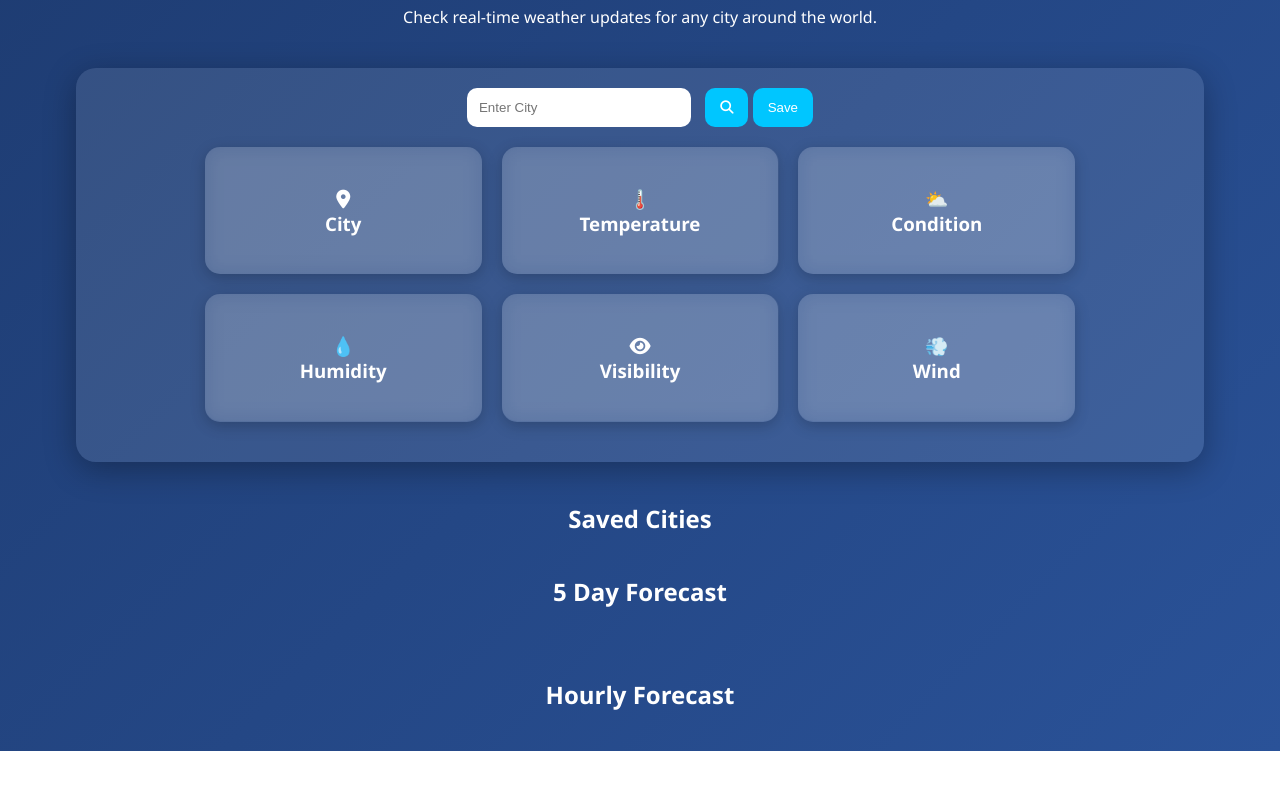
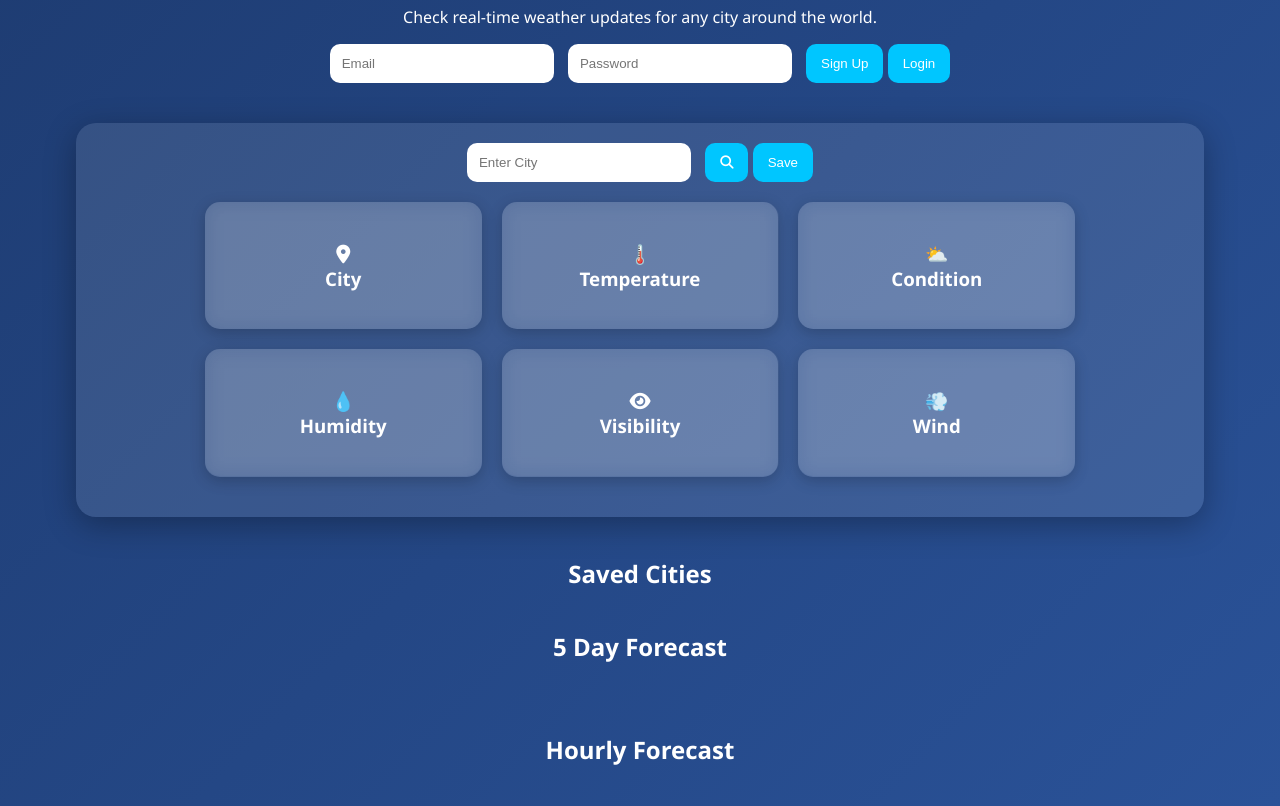
Before and after one commit to Ramiz-28/weather2, a website: page index.html in a window 1280 px wide. Shown: the part 80-886 px from the top of the page. Before the commit the page ends 831 px from the top, so only its background shows below. Drawn offline with nearby package versions, Linux system fonts and the light colour scheme; no server answers.

Commit message:
update html and js

```diff
--- a/index.html
+++ b/index.html
@@ -27,6 +27,7 @@
   <link rel="stylesheet" href="style.css" />
   <link rel="stylesheet" href="https://cdnjs.cloudflare.com/ajax/libs/font-awesome/6.5.0/css/all.min.css" />
   <link rel="icon" href="/assets/favicon.ico" />
+  <script src="https://cdn.jsdelivr.net/npm/@supabase/supabase-js"></script>
 </head>
 
 <body>
@@ -34,6 +35,11 @@
     <h1>Live Weather App</h1>
 
     <p>Check real-time weather updates for any city around the world.</p>
+    <input id="email" placeholder="Email" />
+<input id="password" type="password" placeholder="Password" />
+
+<button onclick="signUp()">Sign Up</button>
+<button onclick="login()">Login</button>
   </header>
 
   <div class="container">
--- a/weather.js
+++ b/weather.js
@@ -1,3 +1,37 @@
+const SUPABASE_URL = "https://llcagxshbflnepqrusgf.supabase.co";
+const SUPABASE_ANON_KEY = "YOUR_ANON_KEY_HERE";
+
+const supabase = window.supabase.createClient(
+  SUPABASE_URL,
+  SUPABASE_ANON_KEY
+);
+
+async function signUp() {
+  let email = document.getElementById("email").value;
+  let password = document.getElementById("password").value;
+
+  let { error } = await supabase.auth.signUp({ email, password });
+
+  if (error) alert(error.message);
+  else alert("Signup successful!");
+}
+
+async function login() {
+  let email = document.getElementById("email").value;
+  let password = document.getElementById("password").value;
+
+  let { error } = await supabase.auth.signInWithPassword({
+    email,
+    password,
+  });
+
+  if (error) alert(error.message);
+  else {
+    alert("Login successful!");
+    renderCities(); // reload cities
+  }
+}
+
 
 let btn = document.getElementById("getWeather");
 
```
